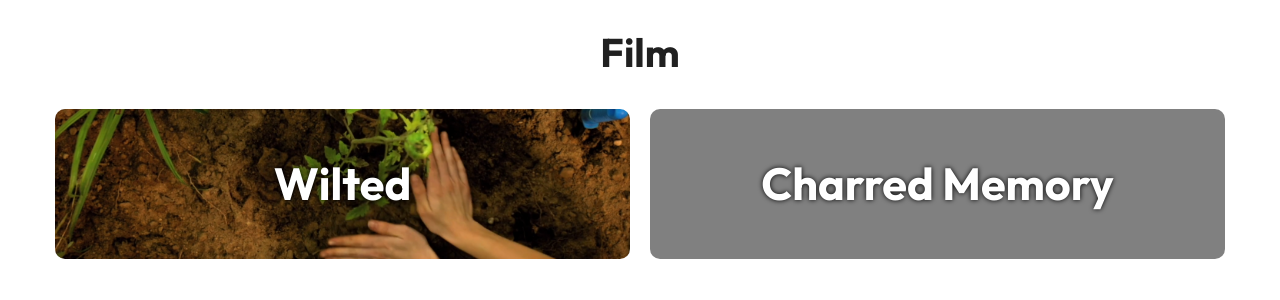
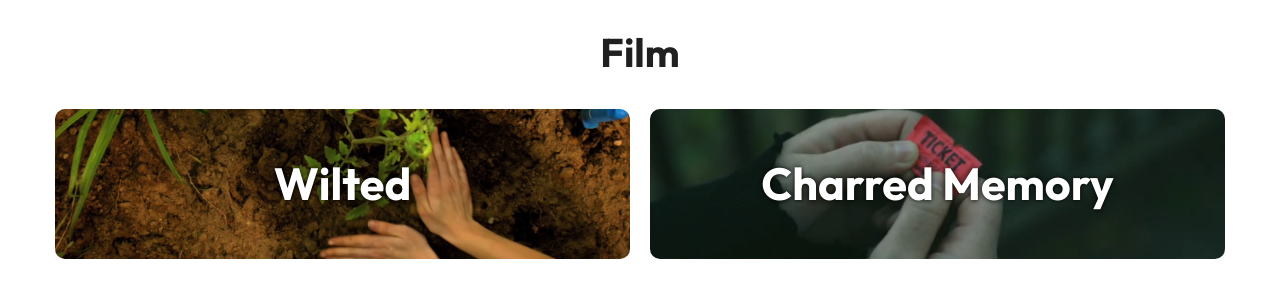
Before and after one commit to darienyoder/darienyoder.github.io, a Jekyll site: the page built from film.md, in a window 1280 px wide. Shown: the top 300 px of the page. Built offline with Jekyll 4.4.1, drawn with Linux system fonts in a browser that asks for light colours.

Commit message:
Charred Memory image

```diff
--- a/_data/projects.yml
+++ b/_data/projects.yml
@@ -11,6 +11,7 @@
 - name: Charred Memory
   type: film
   link: https://www.imdb.com/title/tt33981582/
+  image: /assets/images/headers/charred-memory.png
 
 - name: Falling Sand
   type: software
```
Also changed, not shown: assets/images/headers/charred-memory.png (added).
